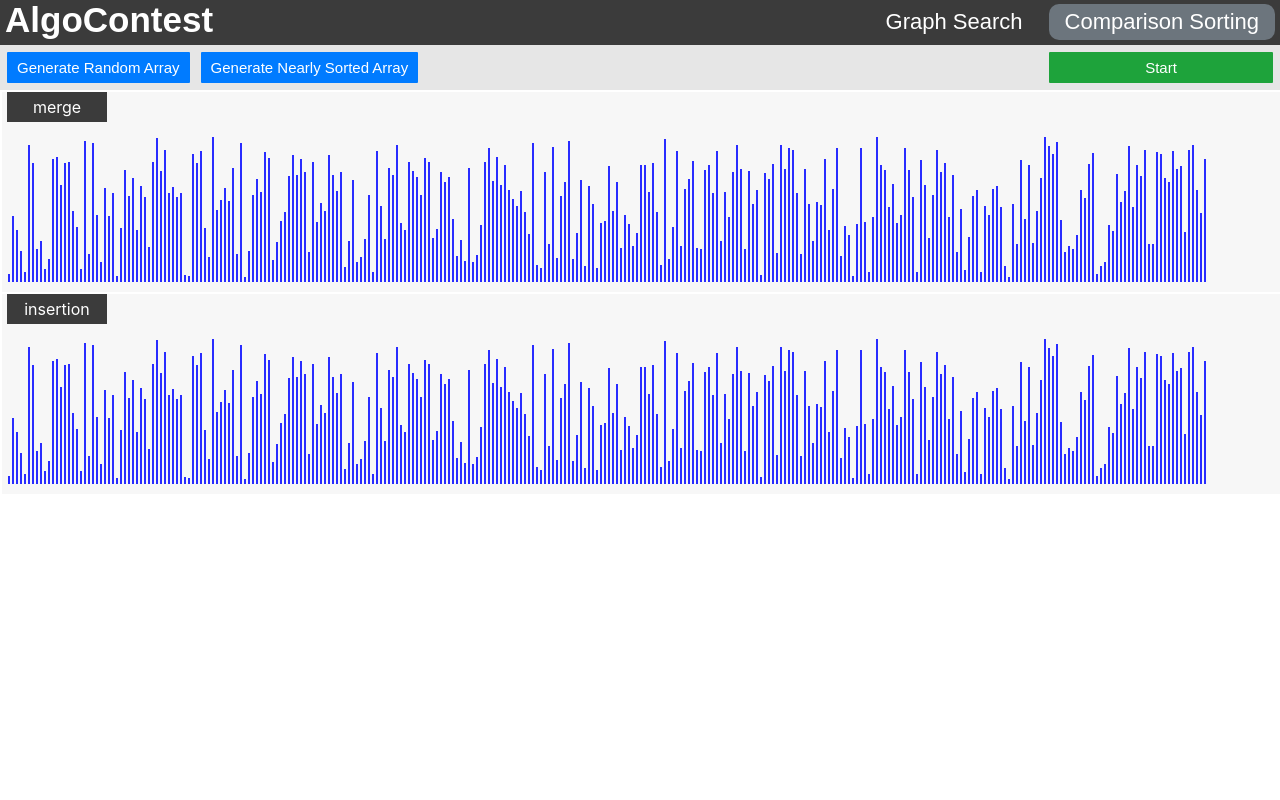
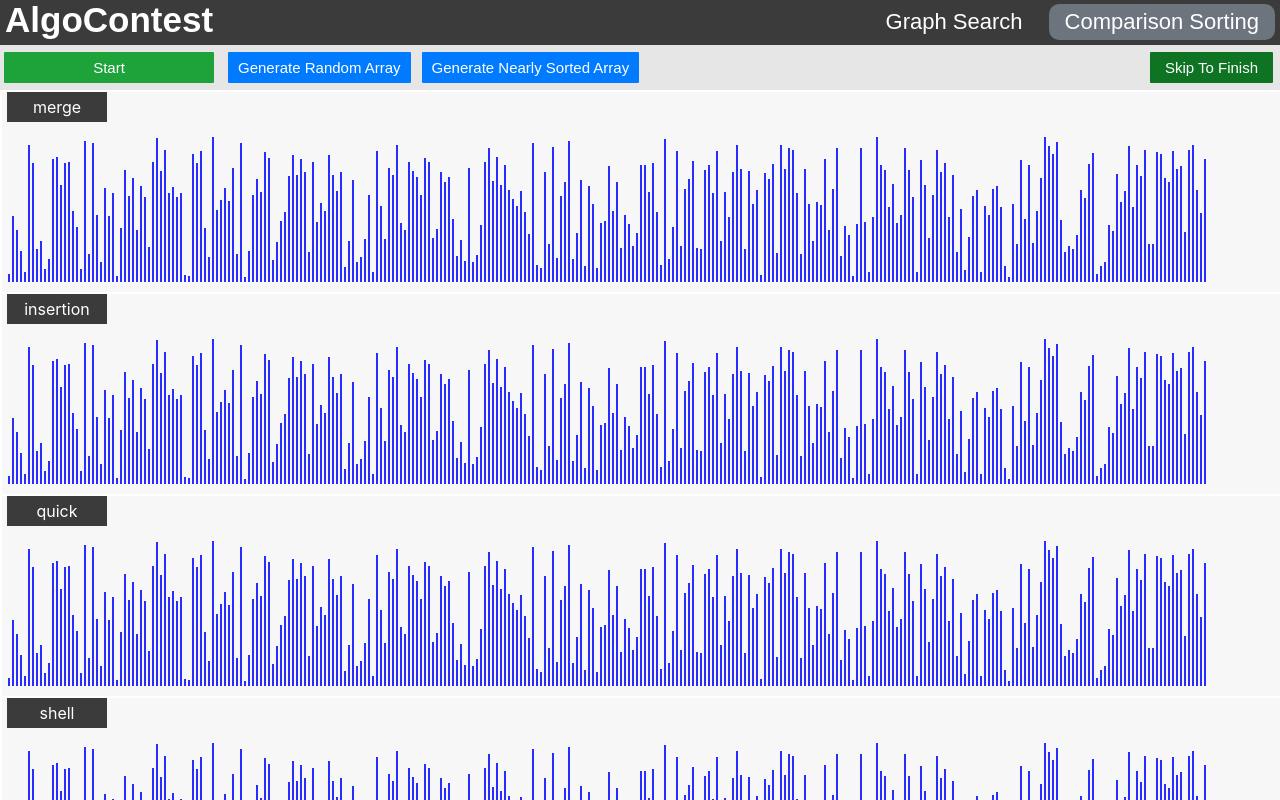
Before and after one commit to benshinnick/algorithm-contest, a React (Create React App) app: page / in a window 1280 px wide. Shown: the top 800 px of the page. Built offline with nearby package versions, Linux system fonts and the light colour scheme.

Commit message:
Skip to finish button works perfectly and is disabled when the contest is not running. Rearranged the contest header buttons

```diff
--- a/src/AlgoContest/SortContest.jsx
+++ b/src/AlgoContest/SortContest.jsx
@@ -5,7 +5,7 @@ import './css/SortContest.css';
 const ARRAY_MIN_VALUE = 5;
 const ARRAY_MAX_VALUE = 145;
 const INITIAL_ARRAY_SIZE = 300;
-const INITIAL_NUM_OF_CONTESTANTS = 2;
+const INITIAL_NUM_OF_CONTESTANTS = 7;
 
 const COUNTDOWN_DURATION_MS = SortVisualizer.ANIMATION_DELAY_MS;
 
@@ -37,11 +37,13 @@ export default class SortContest extends React.Component {
 
     componentDidMount() {
         this.randomizeArray();
+        this.disableDuringContestControlButtons();
     }
 
     startContest() {
 
         this.disablePreContestButtons();
+        this.enableDuringContestControlButtons()
         this.startCountdown();
 
         const allContestantAnimationData = [];
@@ -55,7 +57,7 @@ export default class SortContest extends React.Component {
             for(let i = 0; i < this.state.numOfContestants; ++i) {
                 if(stepCounter === allContestantAnimationData[i].length) {
                     numOfFinishedContestants++;
-                    this.algoContestantRefs[i].handleAlgorithmIsNowFinished(stepCounter);
+                    this.algoContestantRefs[i].scheduleAlgorithmIsNowFinishedCommands(stepCounter);
                     continue;
                 }
                 else if(stepCounter > allContestantAnimationData[i].length) {
@@ -87,9 +89,9 @@ export default class SortContest extends React.Component {
     }
 
     handleContestIsNowFinished() {
+        this.enablePreContestSetupButtons();
         const sortedArray = this.state.array.sort(function(a, b){return a - b});
         this.setState({ ...this.state, array: sortedArray });
-        this.enablePreContestSetupButtons();
     }
 
     startCountdown() {
@@ -147,6 +149,47 @@ export default class SortContest extends React.Component {
         }
     }
 
+    disablePreContestButtons() {
+        document.getElementById("startcontestbutton").disabled = true;
+        document.getElementById("randomizebutton").disabled = true;
+        document.getElementById("nearlysortedbutton").disabled = true;
+    }
+
+    enablePreContestSetupButtons() {
+        document.getElementById("startcontestbutton").innerHTML = 'Start';
+        document.getElementById("startcontestbutton").disabled = false;
+        document.getElementById("randomizebutton").disabled = false;
+        document.getElementById("nearlysortedbutton").disabled = false;
+    }
+
+    disableDuringContestControlButtons() {
+        document.getElementById('skip-to-finish-button').disabled = true;
+    }
+
+    enableDuringContestControlButtons() {
+        document.getElementById('skip-to-finish-button').disabled = false
+    }
+
+    skipToFinishButtonOnClick() {
+        this.clearAllTimeouts();
+        this.handleContestIsNowFinished();
+        this.disableDuringContestControlButtons();
+
+        for(let i = 0; i < this.state.numOfContestants; ++i) {
+            this.algoContestantRefs[i].handleAlgorithmIsNowFinishedStyling();
+            this.algoContestantRefs[i].resetArrayBarsToCorrectHeights();
+        }
+    }
+
+    clearAllTimeouts() {
+        // from https://stackoverflow.com/questions/8860188/javascript-clear-all-timeouts
+        // all timeout ids are consecutive integers, so this will clear all of the pending animation timeouts
+        var id = setTimeout(function() {}, 0);
+        while (id--) {
+            clearTimeout(id);
+        }
+    }
+
     genearateRandomArrayButtonOnClick() {
         this.enablePreContestSetupButtons();
         this.resetSortContestPage();
@@ -165,19 +208,6 @@ export default class SortContest extends React.Component {
         this.startContest();
     }
 
-    disablePreContestButtons() {
-        document.getElementById("startcontestbutton").disabled = true;
-        document.getElementById("randomizebutton").disabled = true;
-        document.getElementById("nearlysortedbutton").disabled = true;
-    }
-
-    enablePreContestSetupButtons() {
-        document.getElementById("startcontestbutton").innerHTML = 'Start';
-        document.getElementById("startcontestbutton").disabled = false;
-        document.getElementById("randomizebutton").disabled = false;
-        document.getElementById("nearlysortedbutton").disabled = false;
-    }
-
     render() {
         const contestantNumbers = [];
         for(let i = 0; i < this.state.numOfContestants; ++i) {
@@ -187,6 +217,7 @@ export default class SortContest extends React.Component {
         return (
             <div id='sortcontest'>
                 <div id="sortcontestheader">
+                    <button id="startcontestbutton" onClick={() => this.startContestButtonOnClick()}>Start</button>
                     <button id="randomizebutton" onClick={() => this.genearateRandomArrayButtonOnClick()}>
                         Generate Random Array
                     </button>
@@ -194,7 +225,7 @@ export default class SortContest extends React.Component {
                         Generate Nearly Sorted Array
                     </button>
                     {/* <button onClick={() => console.log(this.state)}>Log Sort Contest State</button> */}
-                    <button id="startcontestbutton" onClick={() => this.startContestButtonOnClick()}>Start</button>
+                    <button id="skip-to-finish-button" onClick={() => this.skipToFinishButtonOnClick()}>Skip To Finish</button>
                 </div>
 
                 <div id='sort-visualizers'>
@@ -209,7 +240,6 @@ export default class SortContest extends React.Component {
                         />
                     ))}
                 </div>
-
             </div>
         );
     }
--- a/src/AlgoContest/SortVisualizer.jsx
+++ b/src/AlgoContest/SortVisualizer.jsx
@@ -15,7 +15,7 @@ const FINISHED_SORTING_BACKGROUND_COLOR = '#edfff2'; // light green
 
 export default class SortVisualizer extends React.Component {
 
-    static ANIMATION_SPEED_MS = 5;
+    static ANIMATION_SPEED_MS = 2;
     static ANIMATION_DELAY_MS = 3000;
 
     constructor(props) {
@@ -24,7 +24,7 @@ export default class SortVisualizer extends React.Component {
             array: this.props.array,
             algorithmType: this.props.algorithmType,
             allAlgorithmTypes: this.props.algorithmTypes,
-            contestantNumber: this.props.contestantNumber,
+            contestantNumber: this.props.contestantNumber
         };
     }
 
@@ -199,18 +199,33 @@ export default class SortVisualizer extends React.Component {
         }
     }
 
-    handleAlgorithmIsNowFinished(lastAnimationStepNumber) {
+    scheduleAlgorithmIsNowFinishedCommands(lastAnimationStepNumber) {
         setTimeout(() => {
-            document.getElementById(`sort-visualizer-${this.state.contestantNumber}`).style.backgroundColor = FINISHED_SORTING_BACKGROUND_COLOR;
-            const arrayBars = document.getElementsByClassName(`array-bar-${this.state.contestantNumber}`);
-            for (var i = 0; i < arrayBars.length; i++) {
-                arrayBars[i].style.backgroundColor = FINISHED_SORTING_COLOR;
-            }
+            this.handleAlgorithmIsNowFinishedStyling();
         }, lastAnimationStepNumber * SortVisualizer.ANIMATION_SPEED_MS + SortVisualizer.ANIMATION_DELAY_MS);
+    }
+
+    handleAlgorithmIsNowFinishedStyling() {
+        document.getElementById(`sort-visualizer-${this.state.contestantNumber}`).style.backgroundColor = FINISHED_SORTING_BACKGROUND_COLOR;
+        const arrayBars = document.getElementsByClassName(`array-bar-${this.state.contestantNumber}`);
+        for (var i = 0; i < arrayBars.length; i++) {
+            arrayBars[i].style.backgroundColor = FINISHED_SORTING_COLOR;
+        }
     }
 
     updateAlgorithmType(algorithmType) {
         this.setState({...this.state, algorithmType: algorithmType});
+    }
+
+    setArrayBarsToSortedA(array) {
+        this.setState({...this.state, array: array});
+    }
+
+    resetArrayBarsToCorrectHeights() {
+        const arrayBars = document.getElementsByClassName(`array-bar-${this.state.contestantNumber}`);
+        for (var i = 0; i < arrayBars.length; i++) {
+            arrayBars[i].style.height = `${this.state.array[i]}px`;
+        }
     }
 
     render() {
--- a/src/AlgoContest/css/SortContest.css
+++ b/src/AlgoContest/css/SortContest.css
@@ -11,6 +11,7 @@
 
 #randomizebutton {
     background-color: #007bff;
+    display: inline-block;
     border: none;
     color: white;
     padding-left: 10px;
@@ -19,7 +20,6 @@
     padding-bottom: 7px;
     text-align: center;
     text-decoration: none;
-    display: inline-block;
     font-size: 15px;
     transition-duration: 0.2s;
     border-radius: 1px;
@@ -40,6 +40,7 @@
 
 #nearlysortedbutton {
     background-color: #007bff;
+    display: inline-block;
     border: none;
     color: white;
     padding-left: 10px;
@@ -48,7 +49,6 @@
     padding-bottom: 7px;
     text-align: center;
     text-decoration: none;
-    display: inline-block;
     font-size: 15px;
     transition-duration: 0.2s;
     border-radius: 1px;
@@ -71,14 +71,14 @@
     background-color: #1ea33b;
     border: none;
     color: white;
-    width: 224px;
+    width: 210px;
     padding-left: 45px;
     padding-right: 45px;
     padding-top: 7px;
     padding-bottom: 7px;
     text-align: center;
     text-decoration: none;
-    float: right;
+    display: inline-block;
     font-size: 15px;
     transition-duration: 0.2s;
     border-radius: 1px;
@@ -89,10 +89,39 @@
 }
 
 #startcontestbutton:hover {
-    background-color: #0e7424;
+    background-color: #118c2b;
 }
 
 #startcontestbutton:disabled,
 #startcontestbutton[disabled] {
     background-color: #0e7424;
 }
+
+#skip-to-finish-button {
+    background-color: #1ea33b;
+    float: right;
+    border: none;
+    color: white;
+    padding-left: 15px;
+    padding-right: 15px;
+    padding-top: 7px;
+    padding-bottom: 7px;
+    text-align: center;
+    text-decoration: none;
+    font-size: 15px;
+    transition-duration: 0.2s;
+    border-radius: 1px;
+    margin-right: 7px;
+    margin-top: 2px;
+    margin-left: 4px;
+    margin-bottom: 2px;
+}
+
+#skip-to-finish-button:hover {
+    background-color: #118c2b;
+}
+
+#skip-to-finish-button:disabled,
+#skip-to-finish-button[disabled] {
+    background-color: #0e7424;
+}
```
